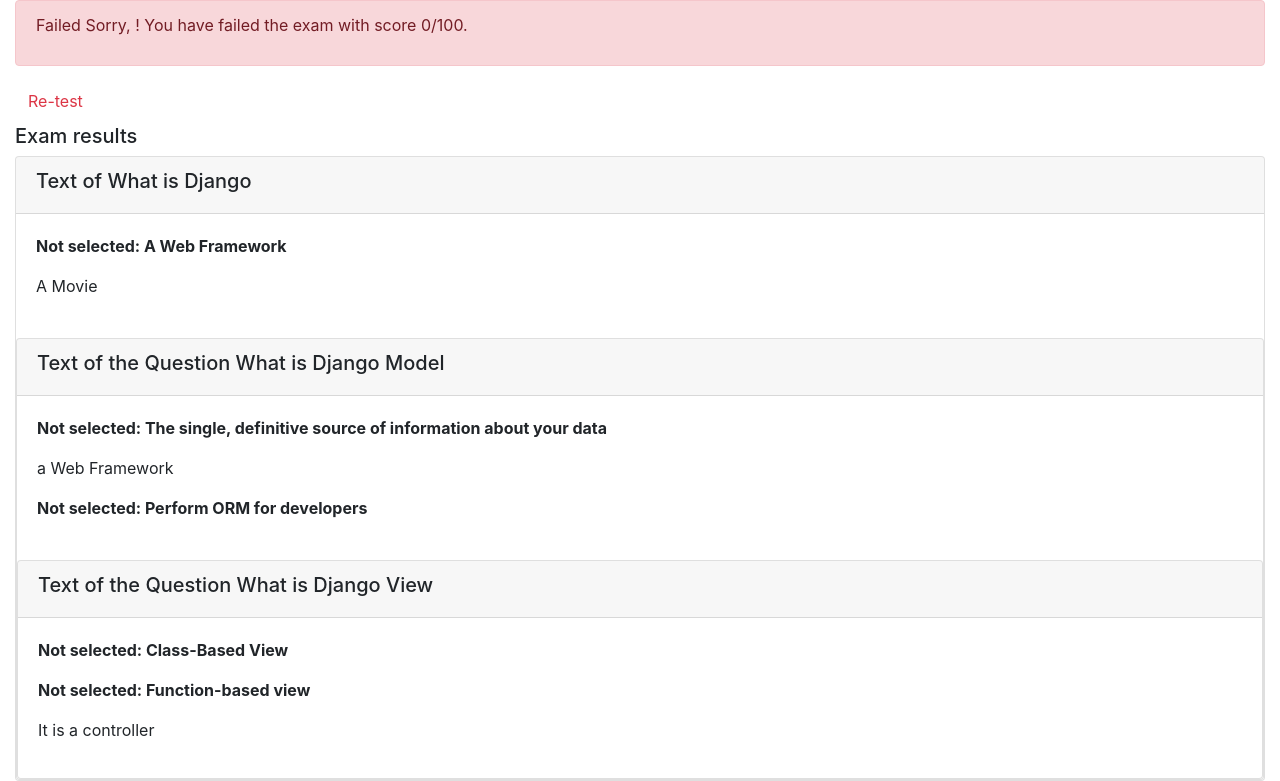
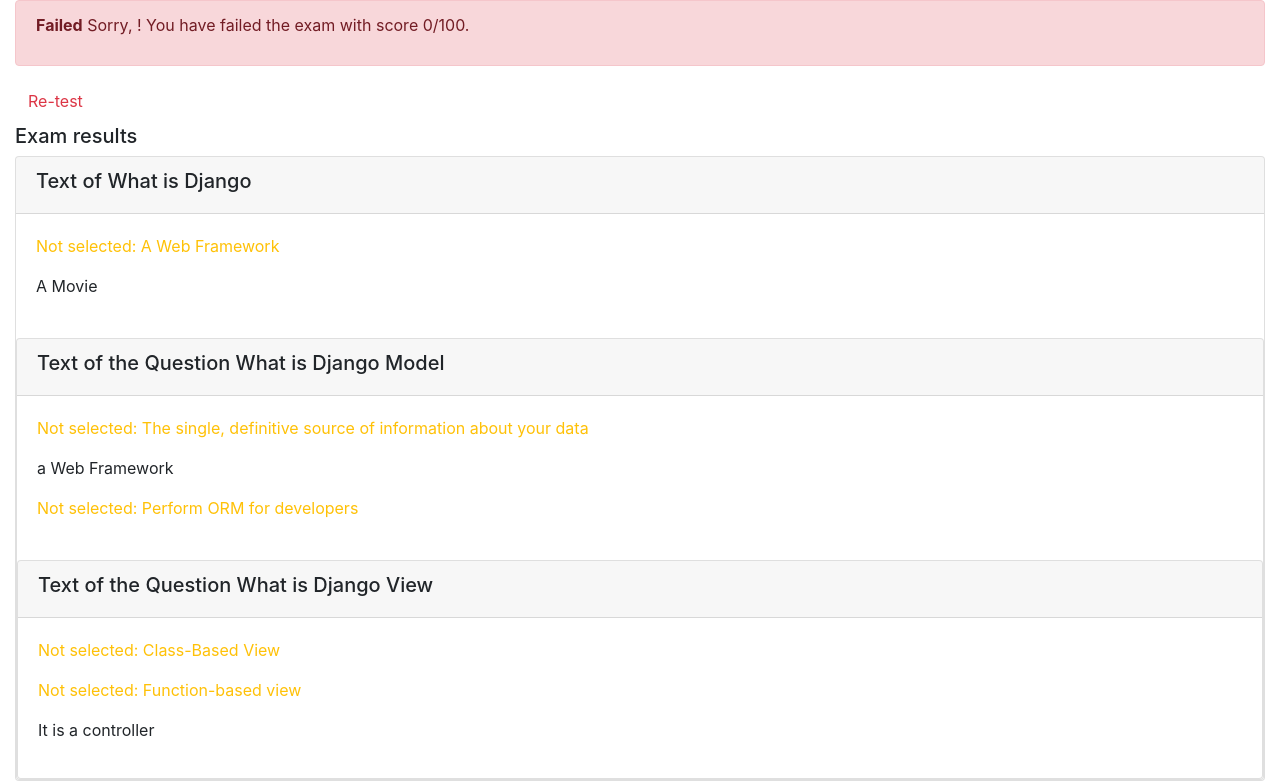
Before and after one commit to nardisync/ibm-cloud-django-sql-project, a Django app: page /onlinecourse/course/1/submission/1/result/ in a window 1280 px wide. Shown: the part 56-837 px from the top of the page. Run offline with Django 3.2, Linux system fonts and the light colour scheme; a user stored in the database is signed in; data comes from the database, SQL or seed files in the repository; both versions use the stored data as it was after the commit; some libraries are stand-ins or nearby versions.

Commit message:
Modified how some text messages are displayed

```diff
--- a/onlinecourse/templates/onlinecourse/exam_result_bootstrap.html
+++ b/onlinecourse/templates/onlinecourse/exam_result_bootstrap.html
@@ -39,13 +39,13 @@
     {% if grade > 80 %}
         <div class="alert alert-success">
             <!--Display passed info -->
-            <p>Congratulations, {{user.first_name}}! You have passed the exam and completed the
+            <p><b>Congratulations, {{user.first_name}}!</b> You have passed the exam and completed the
                 course with score {{grade}}/100.</p>
         </div>
     {% else %}
         <div class="alert alert-danger">
             <!--Display failed info -->
-            <p>Failed Sorry, {{user.first_name}}! You have failed the exam with score {{grade}}/100.</p>
+            <p><b>Failed</b> Sorry, {{user.first_name}}! You have failed the exam with score {{grade}}/100.</p>
         </div>
         <a class="btn btn-link text-danger" href="{% url 'onlinecourse:course_details' course.id %}">Re-test</a>
     {% endif %}
@@ -63,7 +63,7 @@
                     {% if choice.id not in selected_choices %}
                         {% if choice.choiche_is_correct %}
                             <div class="card-text">
-                                <p class="font-weight-bold"> Not selected: {{ choice.content }} </p>
+                                <p class="text-warning"> Not selected: {{ choice.content }} </p>
                             </div>
                         {%else%}
                             <div class="card-text">
@@ -74,11 +74,11 @@
                     {% else %}
                         {% if choice.choiche_is_correct %}
                             <div class="card-text">
-                                <p class="font-weight-bold"> Correct answer: {{ choice.content }} </p>
+                                <p class="font-weight-bold text-success"> Correct answer: {{ choice.content }} </p>
                             </div>
                         {%else%}
                         <div class="card-text">
-                            <p class="font-weight-bold"> Wrong answer: {{ choice.content }} </p>
+                            <p class="font-weight-bold text-danger"> Wrong answer: {{ choice.content }} </p>
                         </div>
                         {%endif%}
                     {%endif%}
```
Also changed, not shown: db.sqlite3.
